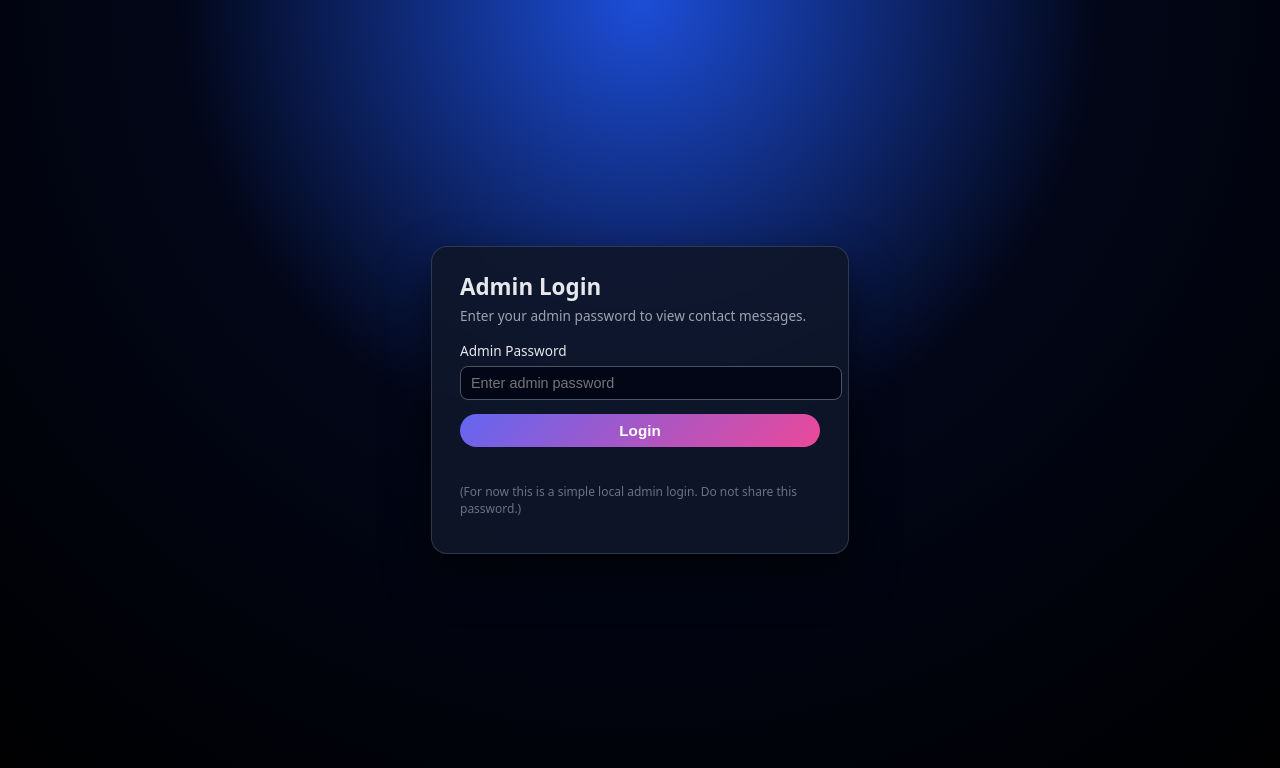
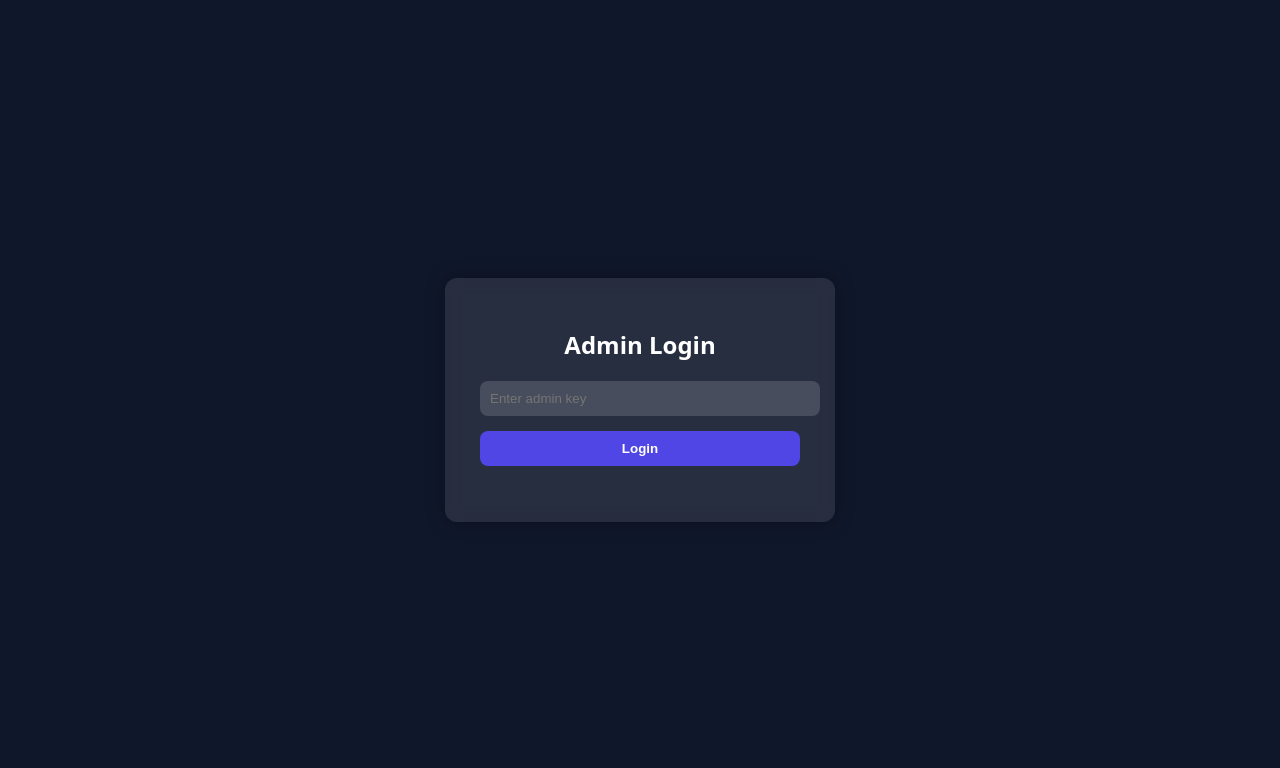
Before and after one commit to Sudhirshukla076/portfolio, a website: page login.html in a window 1280 px wide. Drawn offline with Linux system fonts and the light colour scheme.

Commit message:
Updated frontend + backend final code

```diff
--- a/login.html
+++ b/login.html
@@ -1,148 +1,105 @@
 <!DOCTYPE html>
 <html lang="en">
 <head>
-  <meta charset="UTF-8" />
+  <meta charset="UTF-8">
+  <meta name="viewport" content="width=device-width, initial-scale=1.0">
   <title>Admin Login</title>
+
   <style>
     body {
-      font-family: system-ui, -apple-system, BlinkMacSystemFont, "Segoe UI", sans-serif;
-      background: radial-gradient(circle at top, #1d4ed8 0, #020617 45%, #000 100%);
-      color: #e5e7eb;
+      font-family: system-ui, sans-serif;
+      background: #0f172a;
+      color: white;
+      height: 100vh;
       margin: 0;
-      min-height: 100vh;
       display: flex;
       align-items: center;
       justify-content: center;
     }
-    .card {
-      background: rgba(15, 23, 42, 0.9);
-      border-radius: 16px;
-      padding: 24px 28px;
-      box-shadow: 0 20px 45px rgba(0, 0, 0, 0.6);
-      max-width: 360px;
-      width: 100%;
-      border: 1px solid rgba(148, 163, 184, 0.25);
-      backdrop-filter: blur(18px);
+
+    .login-box {
+      background: rgba(255, 255, 255, 0.1);
+      backdrop-filter: blur(8px);
+      padding: 30px 35px;
+      border-radius: 12px;
+      width: 320px;
+      text-align: center;
+      box-shadow: 0 0 20px rgba(0,0,0,0.3);
     }
-    h1 {
-      margin: 0 0 4px;
-      font-size: 1.4rem;
+
+    h2 {
+      margin-bottom: 20px;
+      font-weight: 600;
     }
-    p.subtitle {
-      margin: 0 0 16px;
-      font-size: 0.85rem;
-      color: #9ca3af;
-    }
-    label {
-      display: block;
-      font-size: 0.85rem;
-      margin-bottom: 6px;
-    }
+
     input {
       width: 100%;
-      padding: 8px 10px;
+      padding: 10px;
       border-radius: 8px;
-      border: 1px solid #4b5563;
-      background: #020617;
-      color: #e5e7eb;
-      font-size: 0.9rem;
-      outline: none;
+      border: none;
+      margin-bottom: 15px;
+      background: rgba(255,255,255,0.15);
+      color: white;
     }
-    input:focus {
-      border-color: #6366f1;
-      box-shadow: 0 0 0 1px rgba(99, 102, 241, 0.5);
-    }
+
     button {
       width: 100%;
-      margin-top: 14px;
-      padding: 8px 12px;
-      border-radius: 999px;
+      padding: 10px;
+      border-radius: 8px;
       border: none;
-      background: linear-gradient(135deg, #6366f1, #ec4899);
+      background: #4f46e5;
       color: white;
-      font-weight: 600;
+      font-weight: bold;
       cursor: pointer;
-      font-size: 0.95rem;
     }
+
     button:hover {
-      filter: brightness(1.1);
+      background: #4338ca;
     }
-    .status {
-      margin-top: 8px;
-      font-size: 0.8rem;
-      min-height: 18px;
-    }
-    .status.error {
-      color: #fca5a5;
-    }
-    .status.ok {
-      color: #4ade80;
-    }
-    .small-hint {
+
+    #errorMsg {
       margin-top: 10px;
-      font-size: 0.75rem;
-      color: #6b7280;
+      color: #f87171;
+      font-size: 0.9rem;
+      height: 1rem;
     }
   </style>
 </head>
 <body>
-  <div class="card">
-    <h1>Admin Login</h1>
-    <p class="subtitle">Enter your admin password to view contact messages.</p>
 
-    <form onsubmit="handleLogin(event)">
-      <label for="password">Admin Password</label>
-      <input
-        type="password"
-        id="password"
-        placeholder="Enter admin password"
-        autocomplete="current-password"
-        required
-      />
-      <button type="submit">Login</button>
-    </form>
+  <div class="login-box">
+    <h2>Admin Login</h2>
 
-    <div id="status" class="status"></div>
-    <p class="small-hint">
-      (For now this is a simple local admin login. Do not share this password.)
-    </p>
+    <input type="password" id="adminKeyInput" placeholder="Enter admin key">
+
+    <button onclick="handleLogin()">Login</button>
+
+    <div id="errorMsg"></div>
   </div>
 
+
   <script>
-    const ADMIN_PASSWORD = "admin123"; // 🔴 keep this in sync with backend
+    // SAME KEY as your backend (admin123 or .env value)
+    const ADMIN_KEY = "admin123";
 
-    // If already logged in, go directly to admin page
-    if (localStorage.getItem("adminKey")) {
-      window.location.href = "admin.html";
-    }
+    function handleLogin() {
+      const key = document.getElementById("adminKeyInput").value.trim();
+      const error = document.getElementById("errorMsg");
 
-    function handleLogin(event) {
-      event.preventDefault();
-      const pwdInput = document.getElementById("password");
-      const statusEl = document.getElementById("status");
-      const entered = pwdInput.value.trim();
-
-      if (!entered) {
-        statusEl.textContent = "Please enter password.";
-        statusEl.className = "status error";
+      if (!key) {
+        error.textContent = "Please enter the admin key.";
         return;
       }
 
-      if (entered !== ADMIN_PASSWORD) {
-        statusEl.textContent = "Incorrect password.";
-        statusEl.className = "status error";
+      if (key !== ADMIN_KEY) {
+        error.textContent = "Invalid key!";
         return;
       }
 
-      // Save key for admin.html to use
-      localStorage.setItem("adminKey", entered);
-      statusEl.textContent = "Login successful! Redirecting…";
-      statusEl.className = "status ok";
-
-      setTimeout(() => {
-        window.location.href = "admin.html";
-      }, 600);
+      // redirect to admin page with key
+      window.location.href = `admin.html?key=${encodeURIComponent(key)}`;
     }
   </script>
+
 </body>
 </html>
```
Also changed, not shown: admin.html (+9 -1 lines), package.json (added, +16 -0 lines), 1 other file.
